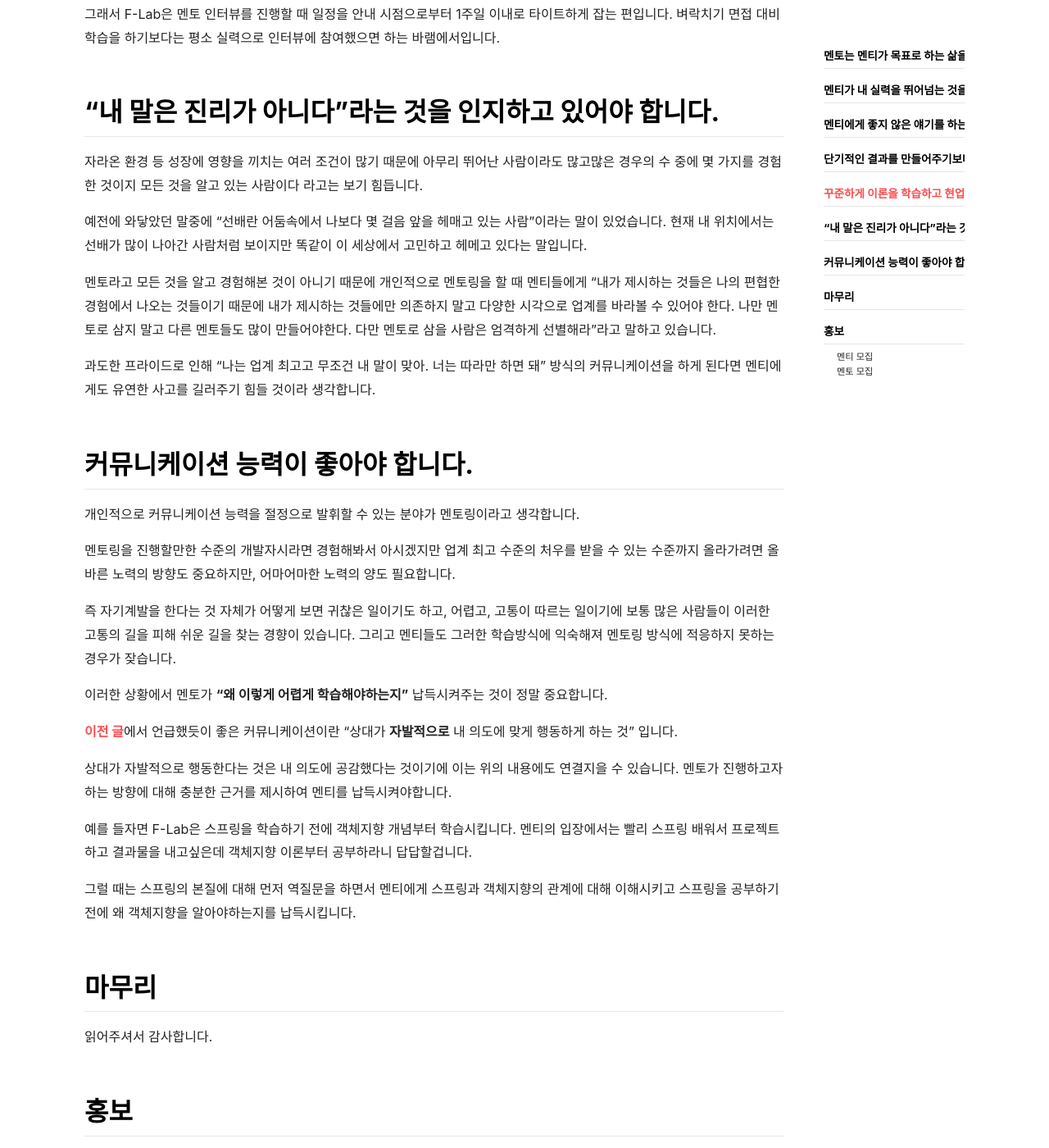
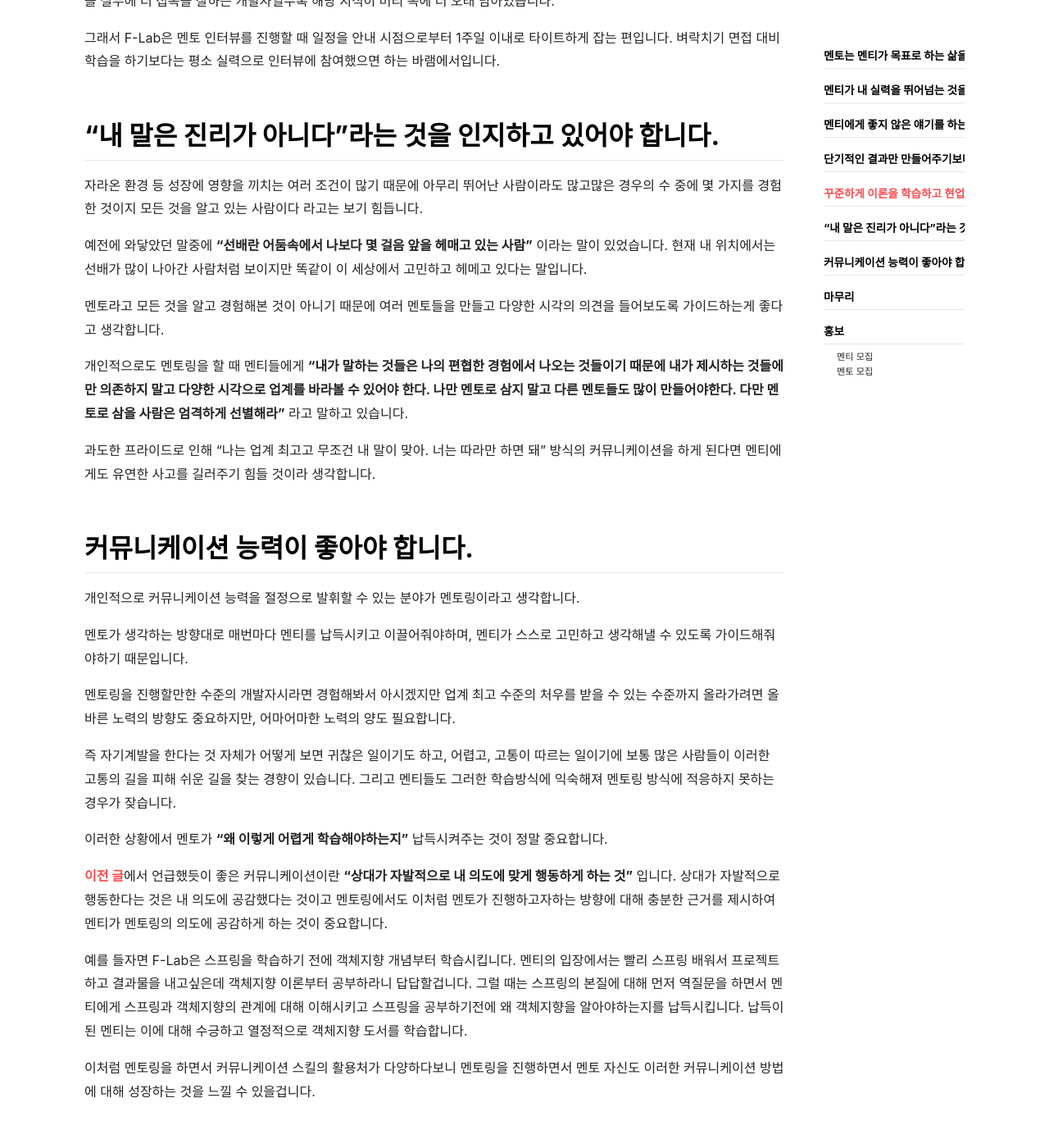
Before and after one commit to f-lab-private/f-lab-private.github.io, a Jekyll site: the page built from _posts/2021-09-30-what-is-good-mentor.md, in a window 1280 px wide and 1400 px high, scrolled down 2814 px. Shown: the whole window at 82% size. Built offline with Jekyll 4.4.1, drawn with Linux system fonts in a browser that asks for light colours; nearby versions of some CDN libraries; some of the changed text lies outside the part shown.

Commit message:
[Article] 좋은 멘토의 모습

```diff
--- a/_posts/2021-09-30-what-is-good-mentor.md
+++ b/_posts/2021-09-30-what-is-good-mentor.md
@@ -16,7 +16,7 @@ F-Lab은 **"업계 최고 수준의 실력을 가진 개발자들의 멘토링"*
 # 멘토는 멘티가 목표로 하는 삶을 이미 살아봤어야 합니다.
 개발 멘토링을 예로 들자면 멘토링을 받는 멘티는 보통 취업이나 이직을 준비하고 있고, 언론에서 비쳐지는 여유롭고 연봉도 높은 개발자의 모습을 꿈꾸고 있는 경우가 많습니다. ("연봉이 높다"는 모호한 기준이지만요.)
 
-멘티가 꿈꾸는 환경에서 일해본 멘토는 그 위치에 다다른 입장에서 더 올라가기 위해 어떤 고민을 하는지, 그 위치에 다다르기 위해 어떤 것들이 필요한지, 그러한 환경에서 일하는 것이 얼마나 좋은지, 어떤 단점이 있는지에 대해 멘티에게 말해줄 수 있습니다.
+멘티가 꿈꾸는 환경에서 일해본 멘토는 이미 그 위치에 다다른 입장에서 더 올라가기 위해 어떤 고민을 하는지, 그 위치에 다다르기 위해 어떤 것들이 필요한지, 그러한 환경에서 일하는 것이 얼마나 좋은지, 어떤 단점이 있는지에 대해 멘티에게 말해줄 수 있습니다.
 
 또한 멘티의 목표는 취업/이직을 넘어 개발자로써의 역량을 성장시키는 것이 될 수도 있습니다. 대규모 시스템 설계, 대용량 트래픽 처리를 효율적으로 할 수 있는 개발자를 꿈꾸지만 그렇게 성장하려면 본인이 어떤 것을 해야하는지 모르는 경우가 많습니다.
 
@@ -51,7 +51,7 @@ F-Lab은 **"업계 최고 수준의 실력을 가진 개발자들의 멘토링"*
 좋지 않은 얘기를 할 때는 항상 마음이 아픕니다. 하지만 멘티는 성장하고자 멘토링을 받는 것이기에 이러한 상황을 피하지 않고 최대한 솔직하게 말해주는 것이 좋다고 생각합니다.
 
 
-# 단기적인 결과를 만들어주기보다는 장기적으로 스스로 성장할 수 있도록 만들어줄 수 있어야합니다.
+# 단기적인 결과만 만들어주기보다는 장기적으로 스스로 성장할 수 있도록 만들어줄 수 있어야합니다.
 위의 **멘티에게 좋지 않은 얘기를 하는 것을 두려워하지 않아야합니다** 와 통하는 이야기입니다.
 
 멘티가 고객인 경우엔 만족도를 높혀주기 위해 빠르게 포트폴리오를 만들도록 가이드할 수도 있습니다. 하지만 이는 멘티에게 "결과물을 만들었다"는 멘토링 결과에 대한 심리적인 위안과 단기적인 만족도는 높혀줄 수 있을지 몰라도 빠르게 만드느라 지나치는 세부적인 내용들을 놓쳐 장기적인 성장에는 도움이 되지 않을 수 있습니다.
@@ -74,9 +74,11 @@ F-Lab은 **"업계 최고 수준의 실력을 가진 개발자들의 멘토링"*
 # "내 말은 진리가 아니다"라는 것을 인지하고 있어야 합니다.
 자라온 환경 등 성장에 영향을 끼치는 여러 조건이 많기 때문에 아무리 뛰어난 사람이라도 많고많은 경우의 수 중에 몇 가지를 경험한 것이지 모든 것을 알고 있는 사람이다 라고는 보기 힘듭니다.
 
-예전에 와닿았던 말중에 "선배란 어둠속에서 나보다 몇 걸음 앞을 헤매고 있는 사람"이라는 말이 있었습니다. 현재 내 위치에서는 선배가 많이 나아간 사람처럼 보이지만 똑같이 이 세상에서 고민하고 헤메고 있다는 말입니다.
+예전에 와닿았던 말중에 **"선배란 어둠속에서 나보다 몇 걸음 앞을 헤매고 있는 사람"** 이라는 말이 있었습니다. 현재 내 위치에서는 선배가 많이 나아간 사람처럼 보이지만 똑같이 이 세상에서 고민하고 헤메고 있다는 말입니다.
 
-멘토라고 모든 것을 알고 경험해본 것이 아니기 때문에 개인적으로 멘토링을 할 때 멘티들에게 "내가 제시하는 것들은 나의 편협한 경험에서 나오는 것들이기 때문에 내가 제시하는 것들에만 의존하지 말고 다양한 시각으로 업계를 바라볼 수 있어야 한다. 나만 멘토로 삼지 말고 다른 멘토들도 많이 만들어야한다. 다만 멘토로 삼을 사람은 엄격하게 선별해라"라고 말하고 있습니다.
+멘토라고 모든 것을 알고 경험해본 것이 아니기 때문에 여러 멘토들을 만들고 다양한 시각의 의견을 들어보도록 가이드하는게 좋다고 생각합니다.
+
+개인적으로도 멘토링을 할 때 멘티들에게 **"내가 말하는 것들은 나의 편협한 경험에서 나오는 것들이기 때문에 내가 제시하는 것들에만 의존하지 말고 다양한 시각으로 업계를 바라볼 수 있어야 한다. 나만 멘토로 삼지 말고 다른 멘토들도 많이 만들어야한다. 다만 멘토로 삼을 사람은 엄격하게 선별해라"** 라고 말하고 있습니다.
 
 과도한 프라이드로 인해 "나는 업계 최고고 무조건 내 말이 맞아. 너는 따라만 하면 돼" 방식의 커뮤니케이션을 하게 된다면 멘티에게도 유연한 사고를 길러주기 힘들 것이라 생각합니다.
 
@@ -84,23 +86,25 @@ F-Lab은 **"업계 최고 수준의 실력을 가진 개발자들의 멘토링"*
 # 커뮤니케이션 능력이 좋아야 합니다.
 개인적으로 커뮤니케이션 능력을 절정으로 발휘할 수 있는 분야가 멘토링이라고 생각합니다.
 
+멘토가 생각하는 방향대로 매번마다 멘티를 납득시키고 이끌어줘야하며, 멘티가 스스로 고민하고 생각해낼 수 있도록 가이드해줘야하기 때문입니다.
+
 멘토링을 진행할만한 수준의 개발자시라면 경험해봐서 아시겠지만 업계 최고 수준의 처우를 받을 수 있는 수준까지 올라가려면 올바른 노력의 방향도 중요하지만, 어마어마한 노력의 양도 필요합니다.
 
 즉 자기계발을 한다는 것 자체가 어떻게 보면 귀찮은 일이기도 하고, 어렵고, 고통이 따르는 일이기에 보통 많은 사람들이 이러한 고통의 길을 피해 쉬운 길을 찾는 경향이 있습니다. 그리고 멘티들도 그러한 학습방식에 익숙해져 멘토링 방식에 적응하지 못하는 경우가 잦습니다.
 
 이러한 상황에서 멘토가 **"왜 이렇게 어렵게 학습해야하는지"** 납득시켜주는 것이 정말 중요합니다.
 
-[이전 글](/2020/10/11/what-is-communication.html)에서 언급했듯이 좋은 커뮤니케이션이란 "상대가 **자발적으로** 내 의도에 맞게 행동하게 하는 것" 입니다.
+[이전 글](/2020/10/11/what-is-communication.html)에서 언급했듯이 좋은 커뮤니케이션이란 **"상대가 자발적으로 내 의도에 맞게 행동하게 하는 것"** 입니다. 상대가 자발적으로 행동한다는 것은 내 의도에 공감했다는 것이고 멘토링에서도 이처럼 멘토가 진행하고자하는 방향에 대해 충분한 근거를 제시하여 멘티가 멘토링의 의도에 공감하게 하는 것이 중요합니다.
 
-상대가 자발적으로 행동한다는 것은 내 의도에 공감했다는 것이기에 이는 위의 내용에도 연결지을 수 있습니다. 멘토가 진행하고자하는 방향에 대해 충분한 근거를 제시하여 멘티를 납득시켜야합니다.
+예를 들자면 F-Lab은 스프링을 학습하기 전에 객체지향 개념부터 학습시킵니다. 멘티의 입장에서는 빨리 스프링 배워서 프로젝트하고 결과물을 내고싶은데 객체지향 이론부터 공부하라니 답답할겁니다. 그럴 때는 스프링의 본질에 대해 먼저 역질문을 하면서 멘티에게 스프링과 객체지향의 관계에 대해 이해시키고 스프링을 공부하기전에 왜 객체지향을 알아야하는지를 납득시킵니다. 납득이 된 멘티는 이에 대해 수긍하고 열정적으로 객체지향 도서를 학습합니다.
 
-예를 들자면 F-Lab은 스프링을 학습하기 전에 객체지향 개념부터 학습시킵니다. 멘티의 입장에서는 빨리 스프링 배워서 프로젝트하고 결과물을 내고싶은데 객체지향 이론부터 공부하라니 답답할겁니다.
-
-그럴 때는 스프링의 본질에 대해 먼저 역질문을 하면서 멘티에게 스프링과 객체지향의 관계에 대해 이해시키고 스프링을 공부하기전에 왜 객체지향을 알아야하는지를 납득시킵니다.
-
+이처럼 멘토링을 하면서 커뮤니케이션 스킬의 활용처가 다양하다보니 멘토링을 진행하면서 멘토 자신도 이러한 커뮤니케이션 방법에 대해 성장하는 것을 느낄 수 있을겁니다.
 
 
 # 마무리
+외부 멘토링이 아닌 회사 내부에서도 주니어 개발자들의 성장에 대해 "도와줄 수 있는게 있을까?" 고민하는 시니어 개발자분들이 많이 있는 것으로 알고 있습니다.
+
+좋은 개발자가 부족한 상황에서 직접 신입, 주니어개발자들의 성장에 대해 고민하고 기여하려하는 분들을 존경하며, 그러한 분들께 조금이나마 도움이 될 수 있는 글을 계속 올리도록 노력하겠습니다.
 
 읽어주셔서 감사합니다.
 
```
